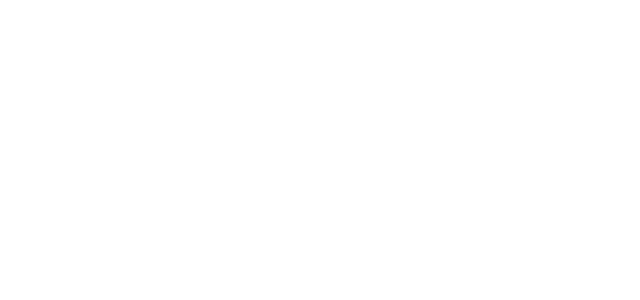
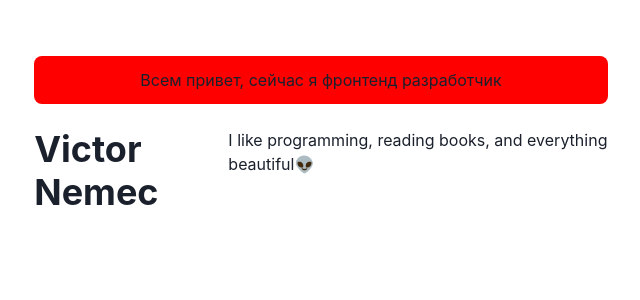
Before and after one commit to KirshWay/blog, a Next.js app: page / in a window 1280 px wide. Shown: the top 300 px of the page, without its empty margins (319-959 px from the left). Built offline with nearby package versions, Linux system fonts and the light colour scheme.

Commit message:
Add layout component. Also addcontainer, text.

```diff
--- /dev/null
+++ b/layouts/MainLayout.tsx
@@ -0,0 +1,25 @@
+import React from 'react';
+import Head from 'next/head';
+import { Box, Container } from '@chakra-ui/react';
+
+const MainLayout: React.FC = ({ children }) => {
+  return (
+    <Box as="main">
+      <Head>
+        <title>Blog ???</title>
+        <meta name="viewport" content="width=device-width, initial-scale=1" />
+        <meta
+          name="description"
+          content="This is a blog about everything that interests me"
+        />
+        <link rel="icon" href="/favicon.ico" />
+      </Head>
+
+      <Container maxW="container.md" pt={14}>
+        {children}
+      </Container>
+    </Box>
+  );
+};
+
+export default MainLayout;
--- a/pages/_app.tsx
+++ b/pages/_app.tsx
@@ -2,14 +2,17 @@ import type { AppProps } from 'next/app';
 import { ChakraProvider } from '@chakra-ui/react';
 import { ColorModeScript } from '@chakra-ui/react';
 import theme from '../assets/scripts/theme';
+import MainLayout from '../layouts/MainLayout';
 
-const MyApp = ({ Component, pageProps }: AppProps) => {
+const App = ({ Component, pageProps, router }: AppProps) => {
   return (
     <ChakraProvider>
       <ColorModeScript initialColorMode={theme.config.initialColorMode} />
-      <Component {...pageProps} />
+      <MainLayout>
+        <Component {...pageProps} key={router.route} />
+      </MainLayout>
     </ChakraProvider>
   );
 };
 
-export default MyApp;
+export default App;
--- a/pages/index.tsx
+++ b/pages/index.tsx
@@ -1,15 +1,22 @@
 import type { NextPage } from 'next';
-import Head from 'next/head';
+import { Box, Container, Heading } from '@chakra-ui/react';
 
 const Main: NextPage = () => {
   return (
-    <div>
-      <Head>
-        <title>Blog ???</title>
-        <meta name="description" content="Generated by create next app" />
-        <link rel="icon" href="/favicon.ico" />
-      </Head>
-    </div>
+    <Container>
+      <Box borderRadius="lg" bg="red" p={3} mb={6} align="center">
+        Всем привет, сейчас я фронтенд разработчик
+      </Box>
+
+      <Box display={{ md: 'flex' }}>
+        <Box flexGrow={1}>
+          <Heading as="h2" variant="page-title">
+            Victor Nemec
+          </Heading>
+        </Box>
+        <p>I like programming, reading books, and everything beautiful👽</p>
+      </Box>
+    </Container>
   );
 };
 
```
